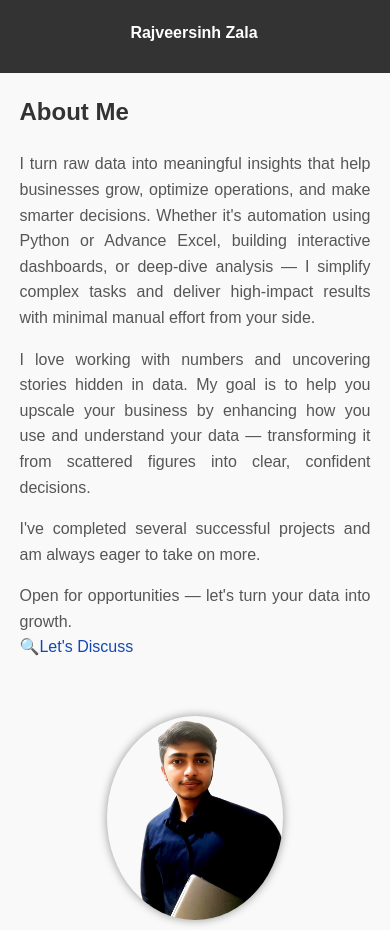
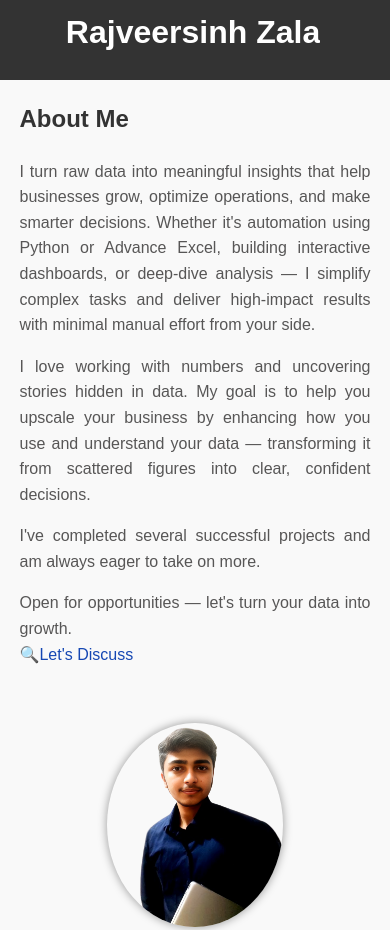
Before and after one commit to Rajveersinh-Zala/Portfolio_Website, a plain HTML site: page index.html in a window 390 px wide. Shown: the top 930 px of the page. Drawn offline with Linux system fonts and the light colour scheme.

Commit message:
Update index.html

```diff
--- a/index.html
+++ b/index.html
@@ -574,7 +574,11 @@
 
         @media only screen and (max-width: 480px) {
             header h1 {
-                font-size: 1rem;
+                font-size: 2rem;
+            }
+
+            header {
+            padding: 7px 0;
             }
 
             .skills-grid {
```
